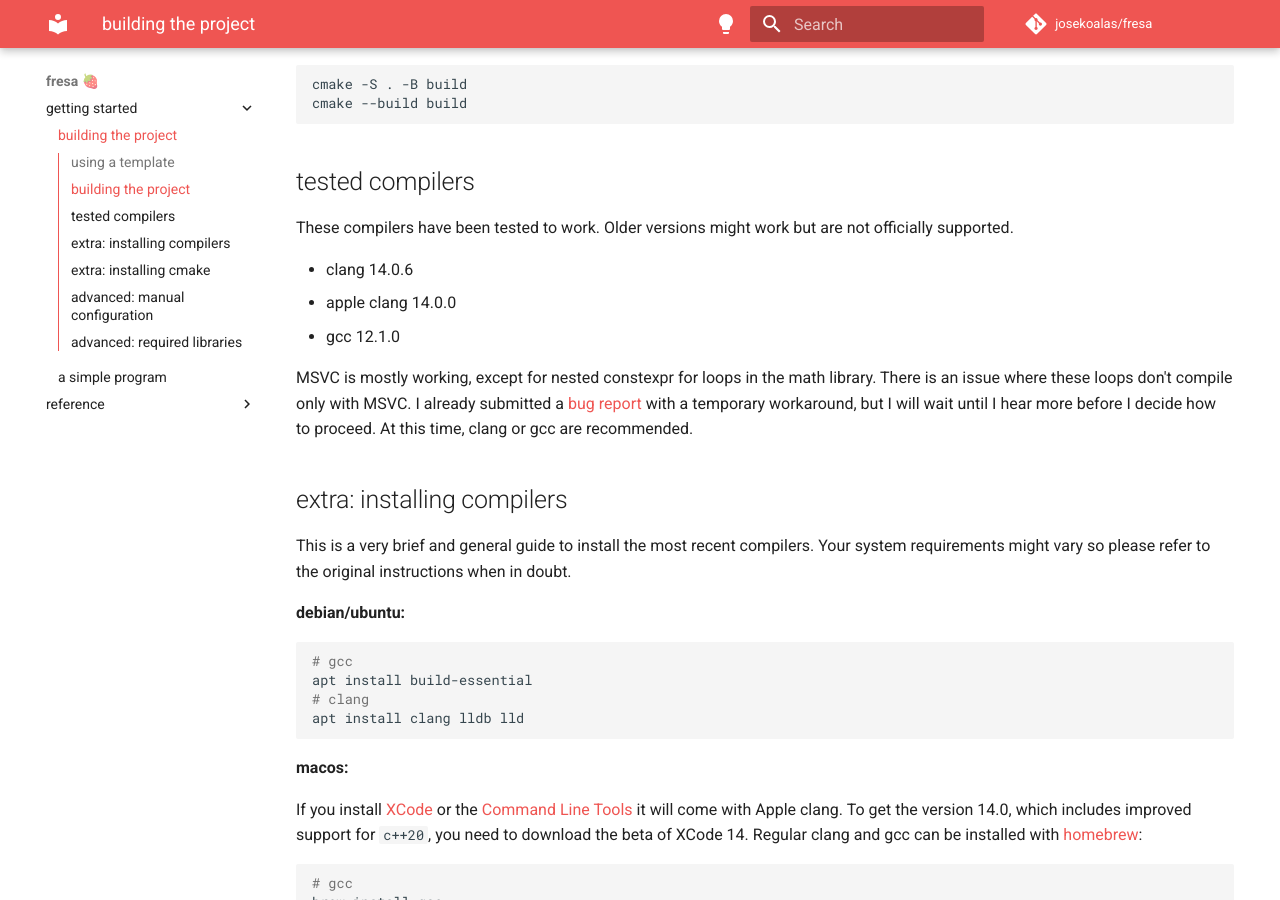
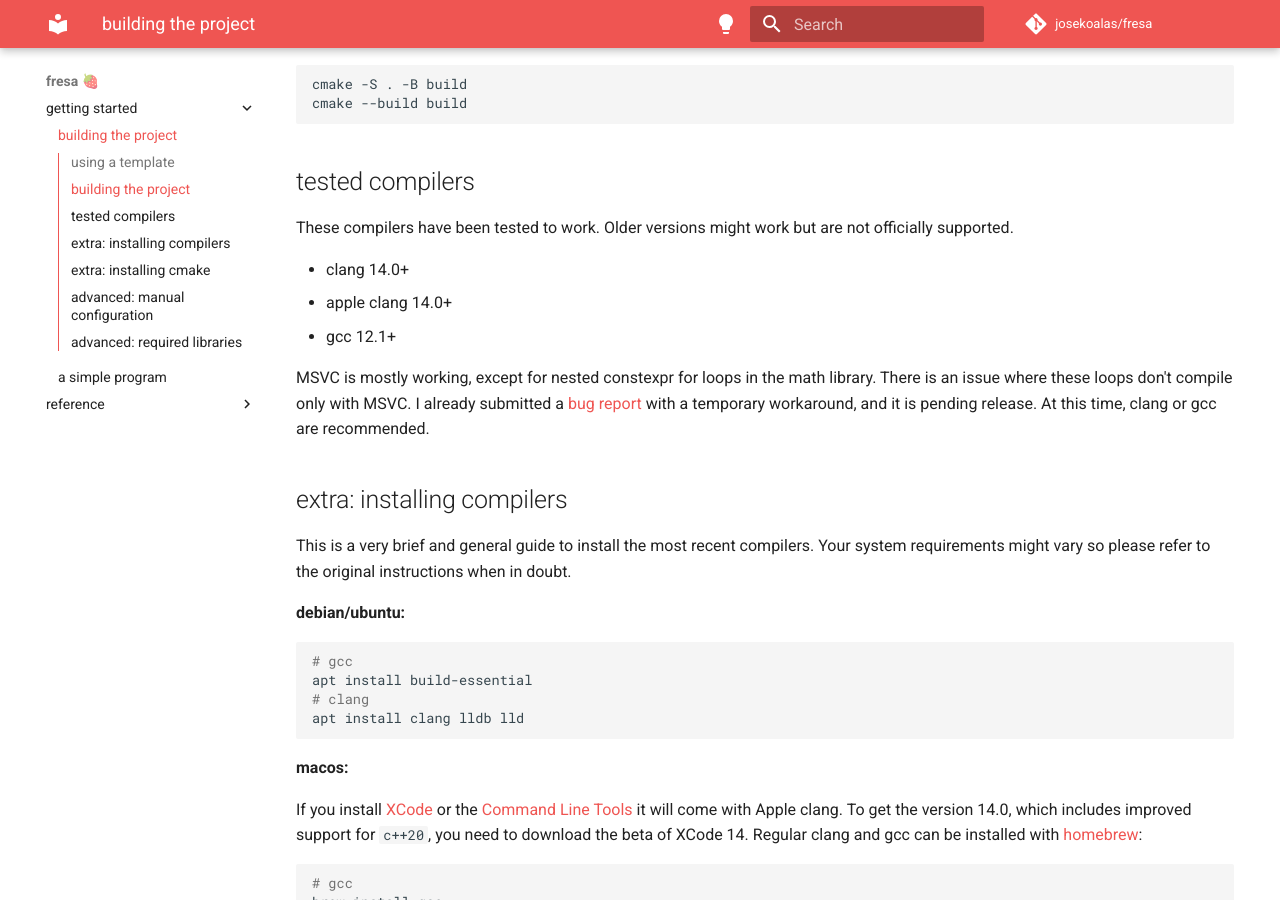
Before and after one commit to eerii/fresa, an MkDocs documentation site: the page built from docs/getting_started/building.md, in a window 1280 px wide and 900 px high, scrolled down 794 px. Built offline with MkDocs 1.6.1 and Material for MkDocs 9.7.7, drawn with Linux system fonts in a browser that asks for light colours; comment, search, counter and statistics services are not loaded; the version menu is left out; some of the changed text lies outside the part shown.

```diff
--- a/docs/getting_started/building.md
+++ b/docs/getting_started/building.md
@@ -35,11 +35,11 @@ cmake --build build
 
 These compilers have been tested to work. Older versions might work but are not officially supported.
 
-- clang 14.0.6
-- apple clang 14.0.0
-- gcc 12.1.0
+- clang 14.0+
+- apple clang 14.0+
+- gcc 12.1+
 
-MSVC is mostly working, except for nested constexpr for loops in the math library. There is an issue where these loops don't compile only with MSVC. I already submitted a [bug report](https://developercommunity.visualstudio.com/t/Lambda-inside-lambda-cant-detect-conste/10085564) with a temporary workaround, but I will wait until I hear more before I decide how to proceed. At this time, clang or gcc are recommended.
+MSVC is mostly working, except for nested constexpr for loops in the math library. There is an issue where these loops don't compile only with MSVC. I already submitted a [bug report](https://developercommunity.visualstudio.com/t/Lambda-inside-lambda-cant-detect-conste/10085564) with a temporary workaround, and it is pending release. At this time, clang or gcc are recommended.
 
 ## extra: installing compilers
 
```
Also changed, not shown: other parts of docs/getting_started/building.md (+3 -3 lines), README.md (+34 -3 lines).
